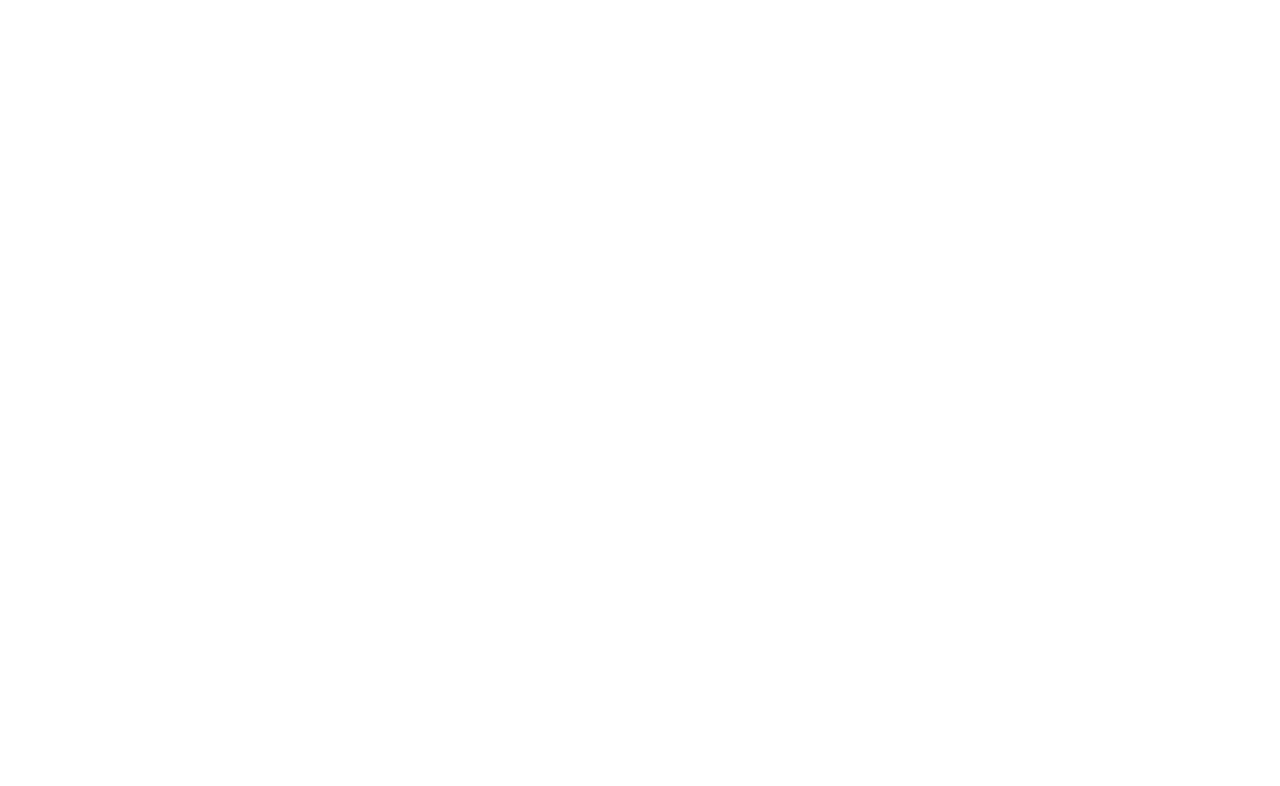
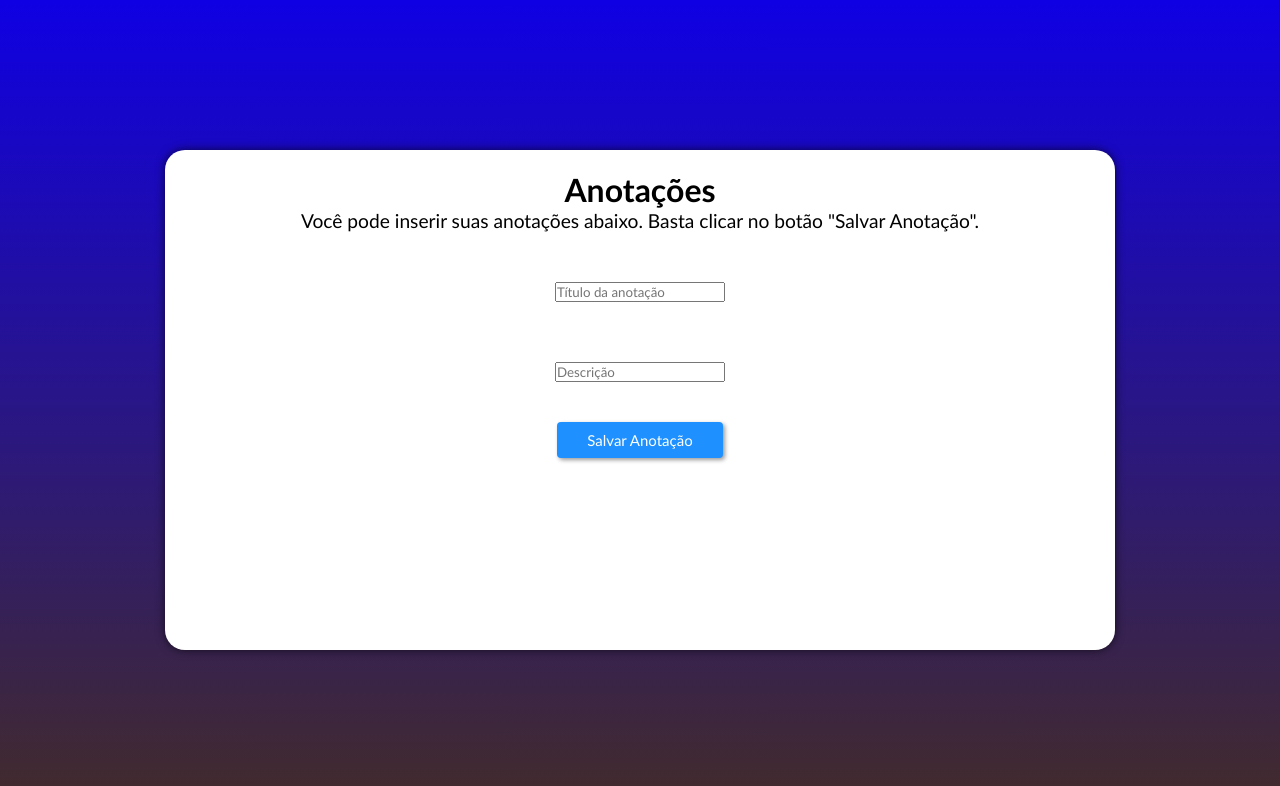
Before and after one commit to pcnied/Trabalho-Final-JS, a plain HTML site: page home.html in a window 1280 px wide. Drawn offline with Linux system fonts and the light colour scheme.

Commit message:
Atualização | Trabalho final

```diff
--- a/assets/media-query.css
+++ b/assets/media-query.css
@@ -2,7 +2,7 @@
 
 @media screen and (min-width: 768px) and (max-width: 992px) {
     body {
-        background-image: linear-gradient(to bottom, rgb(255, 191, 0), rgb(0, 157, 105));
+        background-image: linear-gradient(to bottom, rgb(15, 0, 228), rgb(66, 43, 43));
     }
 
     section.login {
@@ -19,11 +19,20 @@
         float: right;
         width: 70%;
     }
+
+    section.anotacoes {
+        width: 80vw;
+    }
+
+    section.anotacoes > div.formulario {
+        float: right;
+        width: 70%;
+    }
 }
 
 @media screen and (min-width: 992px) {
     body {
-        background-image: linear-gradient(to bottom, rgb(255, 191, 0), rgb(0, 157, 105));
+        background-image: linear-gradient(to bottom, rgb(15, 0, 228), rgb(66, 43, 43));
     }
 
     section.login {
@@ -48,4 +57,20 @@
     div.formulario > p {
         font-size: 1.2em;
     }
+
+    section.anotacoes {
+        width: 950px;
+    }
+
+    section.login > div.informacoes {
+        width: 50%;
+    }
+
+    div.informacoes > h1 {
+        font-size: 2.0em;
+    }
+
+    div.informacoes > p {
+        font-size: 1.2em;
+    }
 }
--- a/assets/style.css
+++ b/assets/style.css
@@ -71,6 +71,8 @@ div.formulario > p {
     width: 30%;
     padding: 5px 30px;
     font-size: 15px;
+    margin: 10px;
+    margin-top: 30px;
 }
 
 .dados input[type="password"] {
@@ -78,24 +80,26 @@ div.formulario > p {
     width: 30%;
     padding: 5px 30px;
     font-size: 15px;
+    margin: 15px;
 }
 
-.entrar {
+.botao {
     font-size: 15px;
-    padding: 0.5em 2em;
+    padding: 0.6em 2em;
     border: transparent;
     box-shadow: 2px 2px 4px rgba(0,0,0,0.4);
     background: dodgerblue;
     color: white;
     border-radius: 4px;
+    margin: 10px;
 }
 
-.entrar:hover {
+.botao:hover {
     background: rgb(2,0,36);
     background: linear-gradient(90deg, rgba(30,144,255,1) 0%, rgba(0,212,255,1) 100%);
 }
 
-.entrar:active {
+.botao:active {
     transform: translate(0em, 0.2em);
    }
 
@@ -104,12 +108,7 @@ div.formulario > p {
     justify-content: center;
     align-items: center;
     flex-direction: column;
-}
-
-.botao-esqueci {
-    display: flex;
-    align-items: right;
-    justify-content: right;
+    margin: -15px;
 }
 
 div.criar-conta {
@@ -120,3 +119,43 @@ div.criar-conta {
     justify-content: center;
     flex-direction: column;
 }
+
+section.anotacoes {
+    position: absolute;
+    top: 50%;
+    left: 50%;
+    transform: translate(-50%, -50%);
+    overflow: hidden;
+    background-color: white;
+    height: 500px;
+    width: 250px;
+    border-radius: 20px;
+    box-shadow: 0px 0px 10px rgba(0, 0, 0, 0.658);
+
+    transition: width 0.3s, height 0.3s;
+    transition-timing-function: ease;
+}
+
+.informacoes {
+    display: flex;
+    align-items: center;
+    justify-content: center;
+    flex-direction: column;
+    margin-top: 20px;
+}
+
+.descricao {
+    display: flex;
+    align-items: center;
+    justify-content: center;
+    margin-top: 40px;
+    padding: 10px 30px;
+    font-size: 50px;
+}
+
+.btoSalvar {
+    display: flex;
+    align-items: center;
+    justify-content: center;
+    margin-top: 20px;
+}
--- a/home.html
+++ b/home.html
@@ -4,9 +4,33 @@
     <meta charset="UTF-8">
     <meta http-equiv="X-UA-Compatible" content="IE=edge">
     <meta name="viewport" content="width=device-width, initial-scale=1.0">
+    <link rel="stylesheet" href="./assets/style.css">
+    <link rel="stylesheet" href="./assets/media-query.css">
     <title>Document</title>
 </head>
 <body>
-    <a href="./index.html"></a>
+    <main>
+        <section class="anotacoes">
+
+            <div class="informacoes">
+                <h1>Anotações</h1>
+                <p>Você pode inserir suas anotações abaixo. Basta clicar no botão "Salvar Anotação".</p>
+            </div>
+            <div class="descricao">
+                <label for="tituloDescricao"></label>
+                <input type="text" name="tituloDescricao" id="tituloDescricao" placeholder="Título da anotação" required>
+            </div>
+            <div class="descricao">
+                <label for="description"></label>
+                <input type="text" name="description" id="description" placeholder="Descrição" required>
+            </div>
+            <div class="btoSalvar">
+            <button class="botao">Salvar Anotação</button>
+            </div>
+
+        </section>
+    </main>
+    <script src="./index.js"></script>
+
 </body>
 </html>
```
Also changed, not shown: account.html (+6 -3 lines), index.html (+3 -3 lines).
